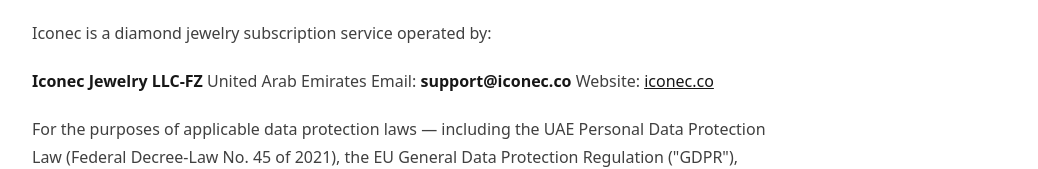
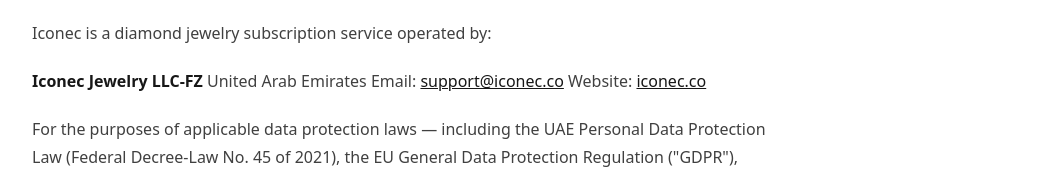
Before and after one commit to adamghowiba/iconec-soon, a Next.js app: page /legal/privacy in a window 1280 px wide. Shown: the part 510-679 px from the top of the page, without its empty margins (240-1278 px from the left). Built offline with nearby package versions, Linux system fonts and the light colour scheme.

Commit message:
fix: table formatting

```diff
--- a/next.config.ts
+++ b/next.config.ts
@@ -1,7 +1,12 @@
 import type { NextConfig } from 'next';
 import createMDX from '@next/mdx';
 
-const withMDX = createMDX({});
+const withMDX = createMDX({
+  options: {
+    // String-form plugin reference keeps the config serializable for Turbopack.
+    remarkPlugins: [['remark-gfm']],
+  },
+});
 
 const nextConfig: NextConfig = {
   pageExtensions: ['js', 'jsx', 'ts', 'tsx', 'md', 'mdx'],
--- a/package.json
+++ b/package.json
@@ -22,6 +22,7 @@
     "react": "19.2.1",
     "react-dom": "19.2.1",
     "react-international-phone": "^4.6.1",
+    "remark-gfm": "^4.0.1",
     "tailwind-merge": "^3.4.0",
     "tailwind-variants": "^3.2.2",
     "zod": "^4.1.13"
--- a/src/app/legal/privacy/privacy.mdx
+++ b/src/app/legal/privacy/privacy.mdx
@@ -185,7 +185,7 @@ Depending on where you live, you may have the following rights in relation to yo
 - **Withdrawal of consent** — withdraw any consent you have previously given, without affecting the lawfulness of processing before withdrawal
 - **Complaint** — lodge a complaint with a supervisory authority, including the UAE Data Office
 
-To exercise any of these rights, email **supporticonec.co** from the email address associated with your account. We may need to verify your identity before fulfilling the request. We will respond within the timeframes required by applicable law.
+To exercise any of these rights, email **support@iconec.co** from the email address associated with your account. We may need to verify your identity before fulfilling the request. We will respond within the timeframes required by applicable law.
 
 **Opting out of marketing** — you can unsubscribe at any time by clicking the link in any marketing email, adjusting your notification settings in the app, or contacting us directly. Transactional messages (order confirmations, delivery updates, account notices) cannot be opted out of while your account is active.
 
```
Also changed, not shown: 1 other file (tests, documents, lock files or other folders).
